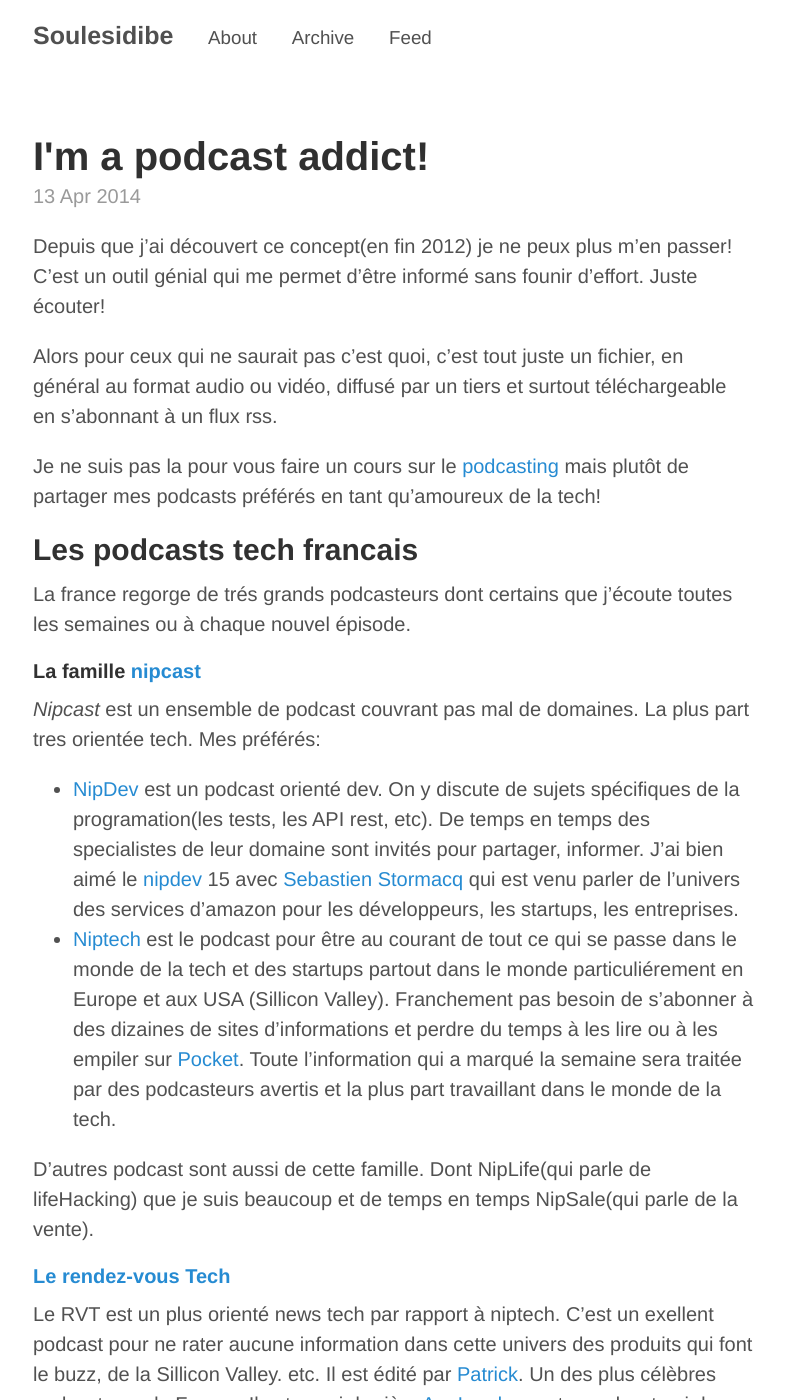
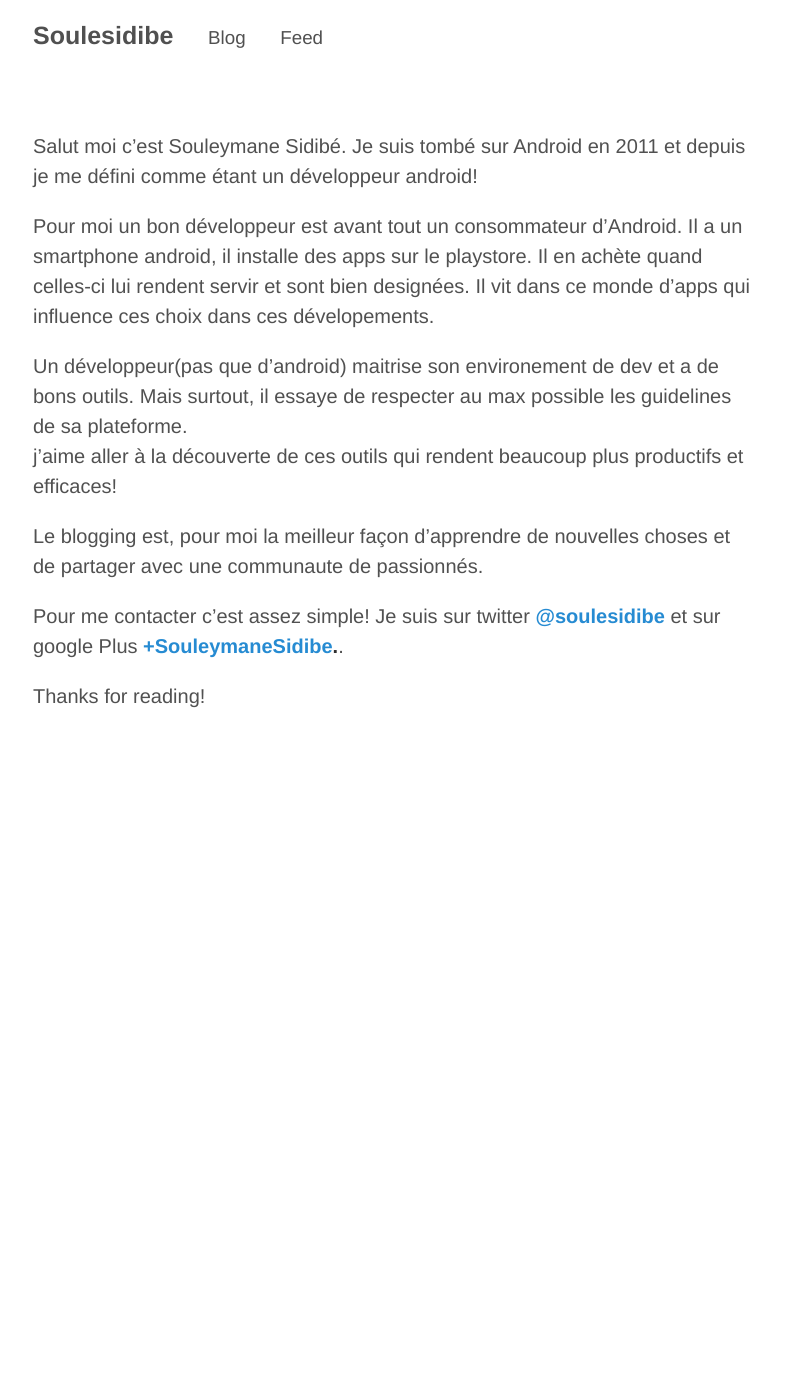
Before and after one commit to soulesidibe/soulesidibe.github.io, a Jekyll site: the page built from index.md, in a window 1280 px wide and 1400 px high. Shown: the whole window, without its empty margins (247-1032 px from the left). Built offline with Jekyll 4.4.1, drawn with Linux system fonts in a browser that asks for light colours; Markdown is read by kramdown in place of the engine named in the settings; the list of posts is cut into pages by our own code; comment, search, counter and statistics services are not loaded; some of the changed text lies outside the part shown.

Commit message:
index devient about et archive devient blog

```diff
--- a/_config.yml
+++ b/_config.yml
@@ -7,9 +7,10 @@
 
 # Setup
 title:            Soulesidibe
-tagline:          'android, developer, mobile, startup, tech, news, webs'
+tagline:          'android development, mobile, startup, tech, news, webs'
 description:      'An android enthusiast'
 url:              http://soulesidibe.github.io
+
 
 author:
   name:           'Souleymane Sidibe'
@@ -24,6 +25,5 @@
   repo:           https://github.com/poole/poole
 
 pages_list:
-  About: '/about'
-  Archive: '/archive'
+  Blog: '/blog.md'
   Feed: '/atom.xml'
--- /dev/null
+++ b/_layouts/ind.html
@@ -0,0 +1,19 @@
+<!DOCTYPE html>
+<html xmlns="http://www.w3.org/1999/xhtml" xml:lang="en" lang="en-us">
+  {% include google_analytics.html %}
+  {% include head.html %}
+
+  <body>
+    <div class="container content">
+      <div class="masthead">
+       <h3 class="masthead-title">
+    <a href="/" title="Home">{{ site.title }}</a>
+    {% for page in site.pages_list %}
+      &nbsp;&nbsp;&nbsp;
+      <small><a href="{{page[1]}}">{{page[0]}}</a></small>
+    {% endfor %}
+    </h3>
+      </div>
+      {{ content }}
+  </body>
+</html>
--- a/index.html
+++ /dev/null
@@ -1,65 +0,0 @@
----
-layout: default
-title: Home
----
-
-<div class="posts">
-  {% for post in paginator.posts %}
-  <div class="post">
-    <h1 class="post-title">
-      <a href="{{ post.url }}">
-        {{ post.title }}
-      </a>
-    </h1>
-
-    <span class="post-date">{{ post.date | date_to_string }}</span>
-
-    {{ post.content }}
-  </div>
-  {% endfor %}
-</div>
-
-<div class="pagination">
-  {% if paginator.next_page %}
-    <a class="pagination-item older" href="/page{{paginator.next_page}}">Older</a>
-  {% else %}
-    <span class="pagination-item older">Older</span>
-  {% endif %}
-  {% if paginator.previous_page %}
-    {% if paginator.page == 2 %}
-      <a class="pagination-item newer" href="/">Newer</a>
-    {% else %}
-      <a class="pagination-item newer" href="/page{{paginator.previous_page}}">Newer</a>
-    {% endif %}
-  {% else %}
-    <span class="pagination-item newer">Newer</span>
-  {% endif %}
-</div>
-
-<!--
-{% for post in paginator.posts %}
-  <h1><a href="{{ post.url }}">{{ post.title }}</a></h1>
-  <p class="author">
-    <span class="date">{{ post.date }}</span>
-  </p>
-  <div class="content">
-    {{ post.content }}
-  </div>
-{% endfor %}
-
-
-<div class="pagination">
-  {% if paginator.previous_page %}
-    <a href="/page{{ paginator.previous_page }}" class="previous">Previous</a>
-  {% else %}
-    <span class="previous">Previous</span>
-  {% endif %}
-  <span class="page_number ">Page: {{ paginator.page }} of {{ paginator.total_pages }}</span>
-  {% if paginator.next_page %}
-    <a href="/page{{ paginator.next_page }}" class="next">Next</a>
-  {% else %}
-    <span class="next ">Next</span>
-  {% endif %}
-</div>
-
--->
--- /dev/null
+++ b/index.md
@@ -0,0 +1,50 @@
+---
+layout: ind
+title: Home
+---
+
+Salut moi c’est Souleymane Sidibé. Je suis tombé sur Android en 2011 et depuis je me défini comme étant  un développeur android!
+
+Pour moi un bon développeur est avant tout un consommateur d'Android. Il a un smartphone android, il installe des apps sur le playstore. Il en achète quand celles-ci lui rendent servir et sont bien designées. Il vit dans ce monde d'apps qui influence ces choix dans ces dévelopements.
+
+Un développeur(pas que d'android) maitrise son environement de dev et a de bons outils. Mais surtout,  il essaye de respecter au max possible les guidelines de sa plateforme.
+j’aime aller à la découverte de ces outils qui rendent beaucoup plus productifs et efficaces!
+
+Le blogging est, pour moi la meilleur façon d'apprendre de nouvelles choses et de partager avec une communaute de passionnés.
+
+Pour me contacter c’est assez simple! Je suis  sur twitter **[@soulesidibe](https://twitter.com/soulesidibe)** et sur google Plus **[+SouleymaneSidibe](https://plus.google.com/u/0/+souleymanesidibe).**.
+
+Thanks for reading!
+
+<!-- <div class="posts">
+  {% for post in paginator.posts %}
+  <div class="post">
+    <h1 class="post-title">
+      <a href="{{ post.url }}">
+        {{ post.title }}
+      </a>
+    </h1>
+
+    <span class="post-date">{{ post.date | date_to_string }}</span>
+
+    {{ post.content }}
+  </div>
+  {% endfor %}
+</div>
+
+<div class="pagination">
+  {% if paginator.next_page %}
+    <a class="pagination-item older" href="/page{{paginator.next_page}}">Older</a>
+  {% else %}
+    <span class="pagination-item older">Older</span>
+  {% endif %}
+  {% if paginator.previous_page %}
+    {% if paginator.page == 2 %}
+      <a class="pagination-item newer" href="/">Newer</a>
+    {% else %}
+      <a class="pagination-item newer" href="/page{{paginator.previous_page}}">Newer</a>
+    {% endif %}
+  {% else %}
+    <span class="pagination-item newer">Newer</span>
+  {% endif %}
+</div> -->
```
Also changed, not shown: _draft/android-testing.md (deleted, +0 -20 lines), _includes/about.md (added, +17 -0 lines), blog.md (renamed from archive.md, +1 -1 lines), assets/adb_idea_find_actions.png (added), assets/butter_nife_exemple.png (added).
